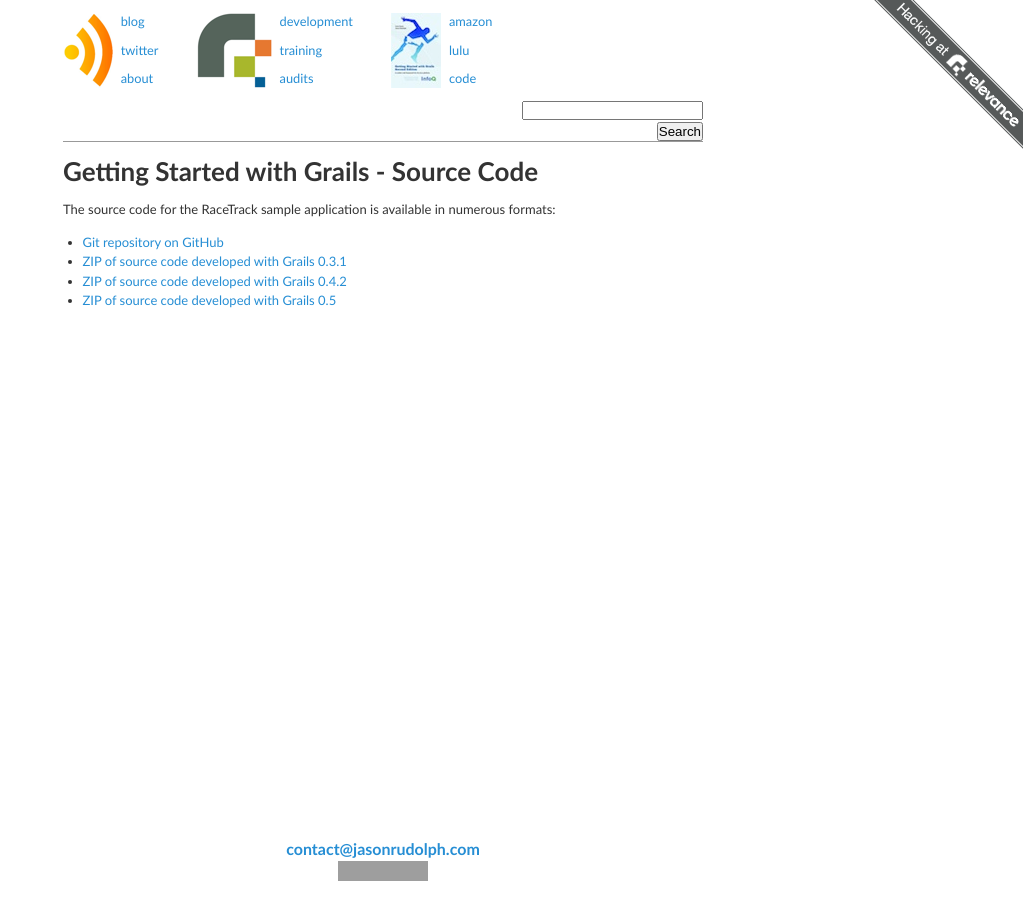
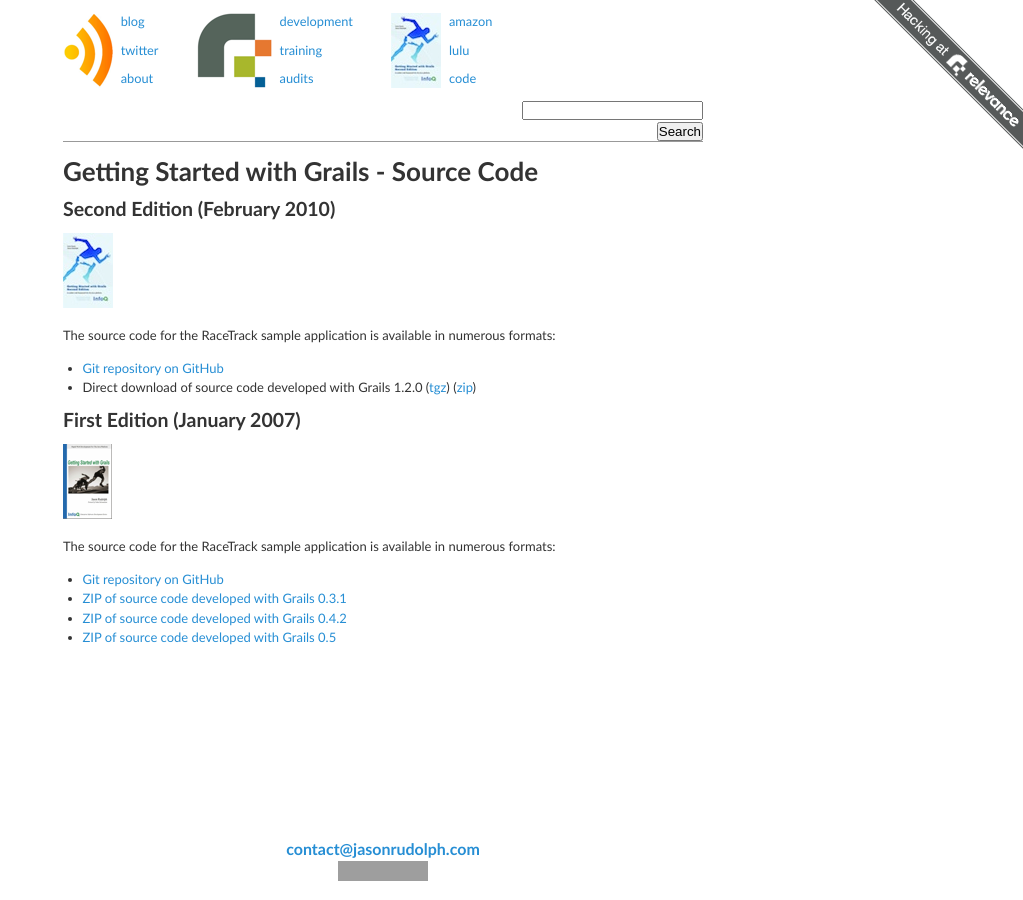
Before and after one commit to asclepius/paulkulyk.com, a Jekyll site: the page built from downloads/gswg/index.md, in a window 1280 px wide. Shown: the whole page, without its empty margins (257-1280 px from the left). Built offline with Jekyll 4.4.1, drawn with Linux system fonts in a browser that asks for light colours; nearby versions of some CDN libraries; comment, search, counter and statistics services are not loaded; grey boxes are pictures that could not be loaded.

Commit message:
Update GSwG "Downloads" page to include code for second edition

```diff
--- a/downloads/gswg/index.md
+++ b/downloads/gswg/index.md
@@ -3,6 +3,19 @@
 title: Source Code for "Getting Started with Grails" - Jason Rudolph Dot Com
 ---
 # Getting Started with Grails - Source Code
+
+## Second Edition (February 2010)
+
+![Getting Started With Grails, Second Edition](/images/getting-started-with-grails-v2-header.jpg)
+
+The source code for the RaceTrack sample application is available in numerous formats:
+
+* [Git repository on GitHub](http://github.com/scottdavis99/gswg-v2)
+* Direct download of source code developed with Grails 1.2.0 ([tgz](http://github.com/scottdavis99/gswg-v2/tarball/grails-1.2.0)) ([zip](http://github.com/scottdavis99/gswg-v2/zipball/grails-1.2.0))
+
+## First Edition (January 2007)
+
+![Getting Started With Grails, First Edition](/images/getting-started-with-grails-header.png)
 
 The source code for the RaceTrack sample application is available in numerous formats:
 
```
